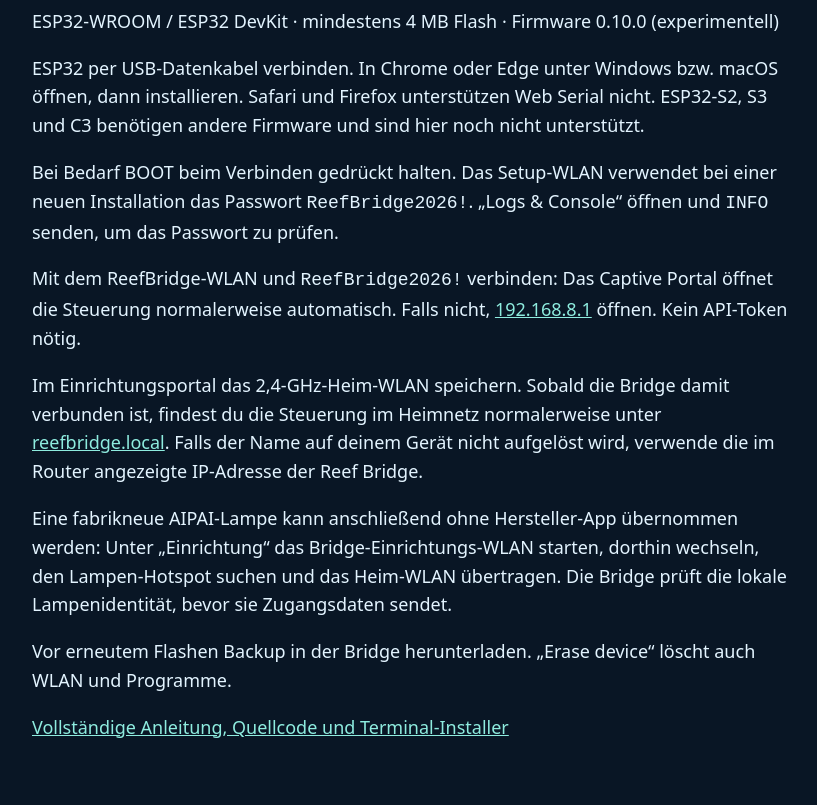
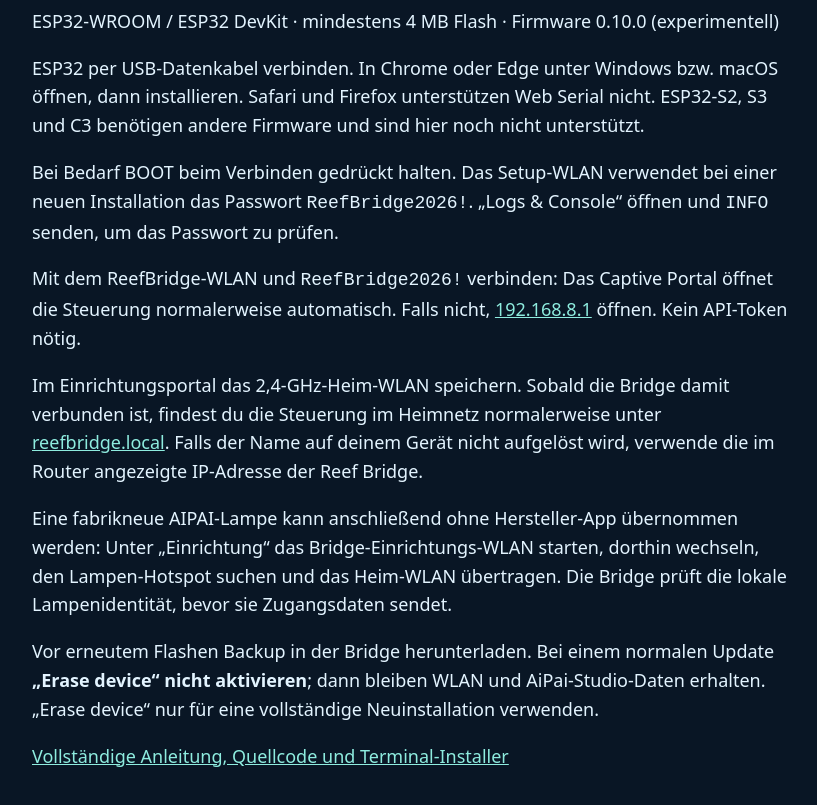
Before and after one commit to xsiimonox/aipai-reef-studio, a plain HTML site: page reef-bridge/installer/index.html in a window 1280 px wide. Shown: the part 179-984 px from the top of the page, without its empty margins (228-1045 px from the left). Drawn offline with Linux system fonts and the light colour scheme.

Commit message:
Preserve Bridge settings during web updates

```diff
--- a/reef-bridge/installer/index.html
+++ b/reef-bridge/installer/index.html
@@ -8,5 +8,5 @@
 <p>Mit dem ReefBridge-WLAN und <code>ReefBridge2026!</code> verbinden: Das Captive Portal öffnet die Steuerung normalerweise automatisch. Falls nicht, <a href="http://192.168.8.1">192.168.8.1</a> öffnen. Kein API-Token nötig.</p>
 <p>Im Einrichtungsportal das 2,4-GHz-Heim-WLAN speichern. Sobald die Bridge damit verbunden ist, findest du die Steuerung im Heimnetz normalerweise unter <a href="http://reefbridge.local">reefbridge.local</a>. Falls der Name auf deinem Gerät nicht aufgelöst wird, verwende die im Router angezeigte IP-Adresse der Reef Bridge.</p>
 <p>Eine fabrikneue AIPAI-Lampe kann anschließend ohne Hersteller-App übernommen werden: Unter „Einrichtung“ das Bridge-Einrichtungs-WLAN starten, dorthin wechseln, den Lampen-Hotspot suchen und das Heim-WLAN übertragen. Die Bridge prüft die lokale Lampenidentität, bevor sie Zugangsdaten sendet.</p>
-<p>Vor erneutem Flashen Backup in der Bridge herunterladen. „Erase device“ löscht auch WLAN und Programme.</p>
+<p>Vor erneutem Flashen Backup in der Bridge herunterladen. Bei einem normalen Update <b>„Erase device“ nicht aktivieren</b>; dann bleiben WLAN und AiPai-Studio-Daten erhalten. „Erase device“ nur für eine vollständige Neuinstallation verwenden.</p>
 <p><a href="https://github.com/xsiimonox/aipai-reef-studio/tree/main/reef-bridge">Vollständige Anleitung, Quellcode und Terminal-Installer</a></p></html>
```
Also changed, not shown: reef-bridge/installer/manifest.json, 3 other files.
